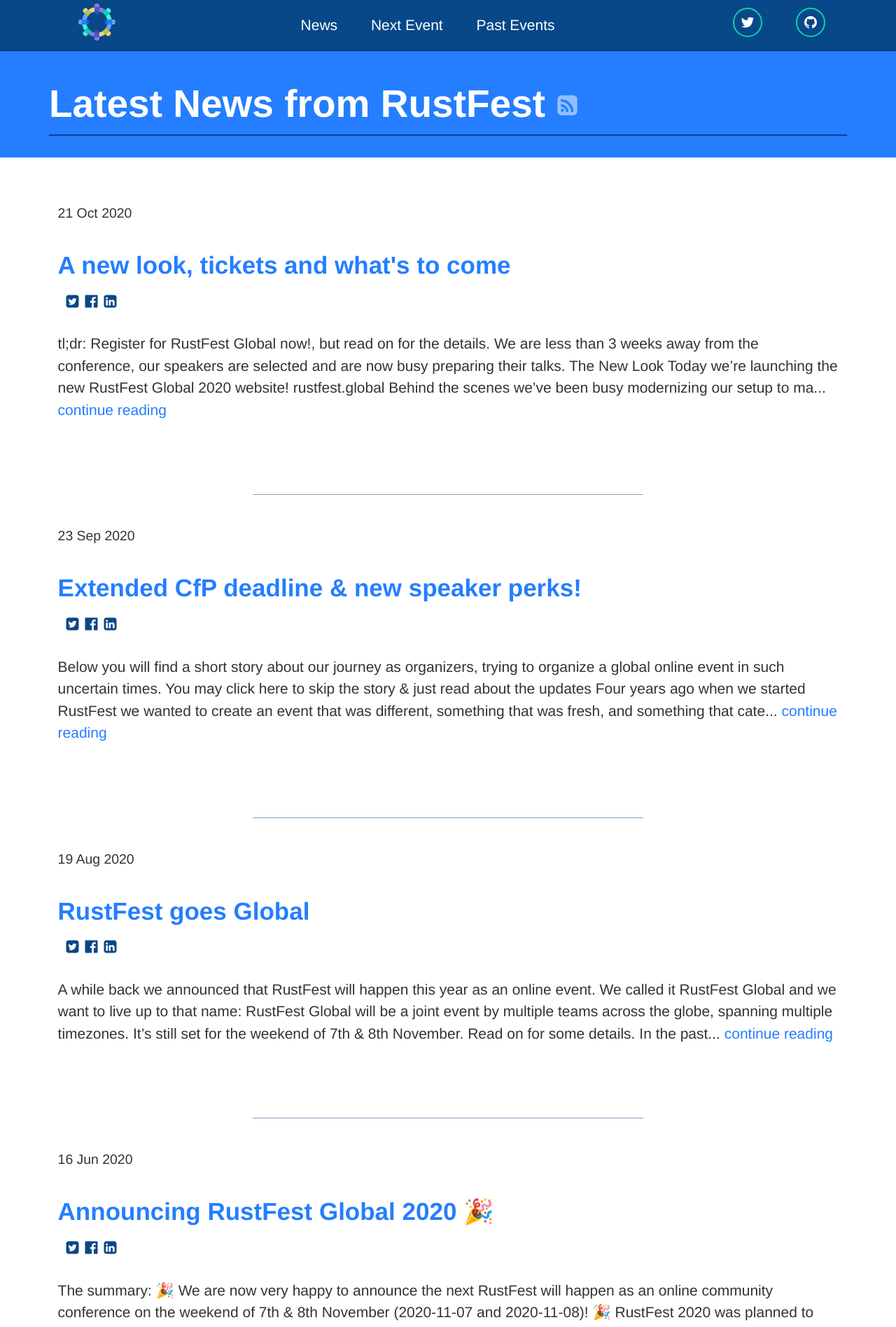
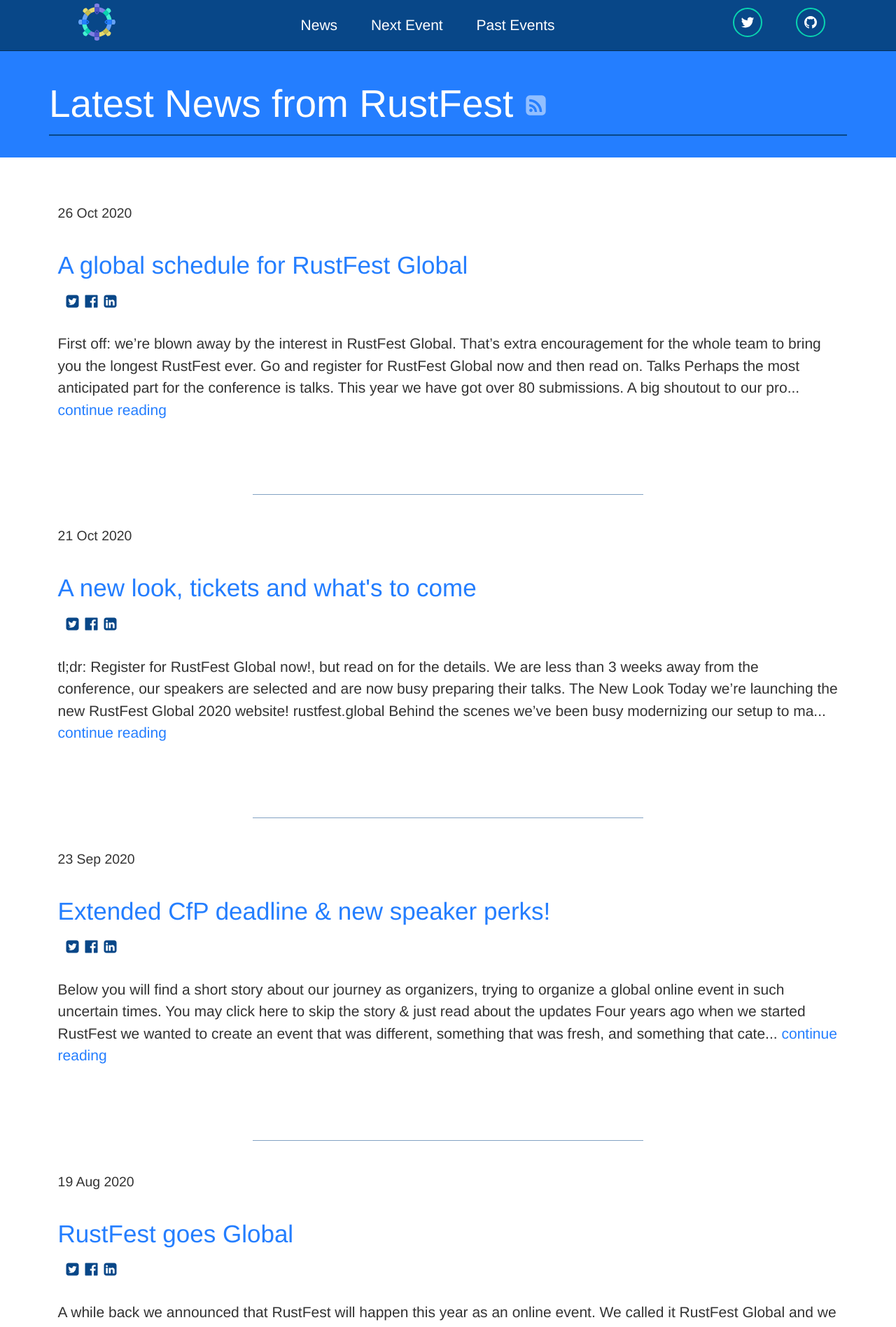
Before and after one commit to RustFestEU/blog.rustfest.eu, a Jekyll site: the page built from index.html, in a window 1280 px wide. Shown: the top 1896 px of the page at 70% size. Built offline with Jekyll 4.4.1, drawn with Linux system fonts in a browser that asks for light colours.

Commit message:
Schedule announcement (#103)

```diff
--- /dev/null
+++ b/_posts/2020-10-26-a-global-schedule.md
@@ -0,0 +1,42 @@
+---
+layout: post
+title: "A global schedule for RustFest Global"
+description: "Conference schedule with 21 talks is available now!"
+socialImageSrc: "/assets/posts/2020-global/2020-10-26_a_global_schedule.png"
+date: 2020-10-26
+authors:
+  - badboy
+---
+
+First off: we're blown away by the interest in RustFest Global.
+That's extra encouragement for the whole team to bring you the longest RustFest ever.
+Go and [register for RustFest Global now](https://rustfest.global/information/tickets) and then read on.
+
+## Talks
+
+Perhaps the most anticipated part for the conference is talks.
+This year we have got over 80 submissions.
+A big shoutout to our program committee who all invested quite some time to select the talks we can host at RustFest.
+Thanks to [@a_hoverbear](https://twitter.com/a_hoverbear), [@dorayaki_kun](https://twitter.com/dorayaki_kun), [@tamacodechi](https://twitter.com/tamacodechi), [@sassela](https://twitter.com/sassela), [@m_ou_se](https://twitter.com/m_ou_se), Iñaki & Wouter!
+
+And now without further ado we can present to you the full list of talks: [RustFest Global schedule](https://rustfest.global/schedule/).
+21 talks by 24 speakers, anchored in 3 different timezones.
+We are going to hear about error messages, robots, serialization, secret types and protocol development.
+We will learn about vector graphics, how Rust can be used scientific programming or how to bring Rust to a new embedded platform.
+And that's just a small subset of topics our speakers will talk about.
+The talks will cover beginner topics as well as more advanced ones.
+So no matter if you're just getting started with Rust or been programming it for years, there will be interesting content.
+
+Take a look at [the full schedule](https://rustfest.global/schedule/).
+We will have 3 talks in Japanese, but English subtitles will be provided for _all_ talks.
+And because we don't know where you are, you'll be able to see the schedule in your timezone of course!
+
+## Stay tuned for more announcements!
+
+RustFest is becoming a real festival this year.
+To entertain you all even between talks we have partnered up with an amazing lineup of artists who will bring the music & visual entertainment right into your homes!
+Stay tuned for individual announcements.
+
+There will be close to 20 hours of content in total, including talks & artists.
+So don't wait and [register for RustFest Global now!](https://rustfest.global/information/tickets), even if you're only around for a short part of that.
+If you registered you will be able to [rewatch talks at anytime after they aired](https://rustfest.global/information/how-to-watch/).
--- a/_sass/_base.scss
+++ b/_sass/_base.scss
@@ -72,7 +72,7 @@
 }
 
 h1, h2, h3, h4 {
-  font-weight: 600;
+  font-weight: 500;
   margin-bottom: 0.2em;
 
   svg {
--- a/_sass/base/_variables.scss
+++ b/_sass/base/_variables.scss
@@ -8,7 +8,7 @@
 
 // Font Sizes
 $base-font-size: 21px;
-$base-font-weight: 200;
+$base-font-weight: 300;
 
 // Line height
 $base-line-height: 1.5;
```
Also changed, not shown: assets/posts/2020-global/2020-10-26_a_global_schedule.png (added).
